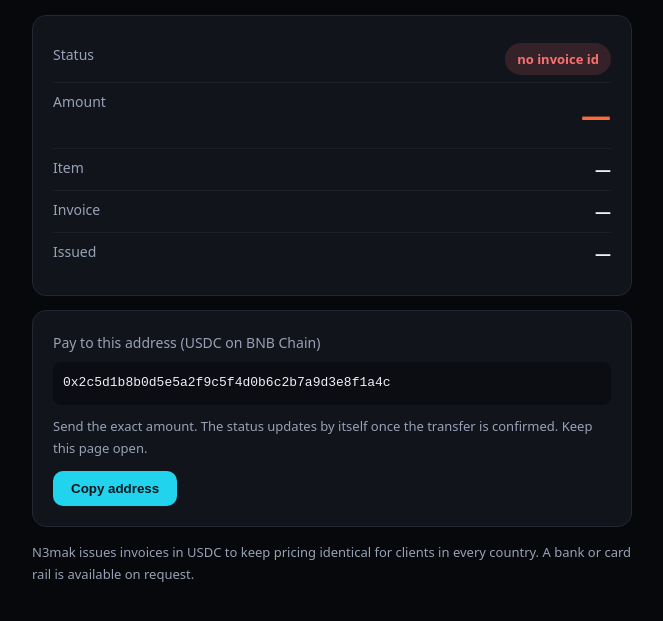
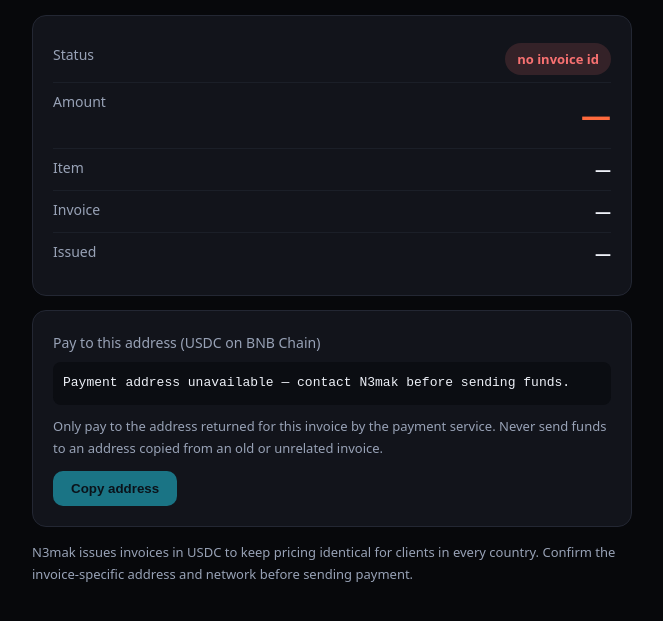
Before and after one commit to Namak7678/n3mak-pay, a plain HTML site: page index.html in a window 1280 px wide. Shown: the part 111-732 px from the top of the page, without its empty margins (308-971 px from the left). Drawn offline with Linux system fonts and the light colour scheme.

Commit message:
Prevent invoice page from displaying an unverified hardcoded payment address

```diff
--- a/index.html
+++ b/index.html
@@ -1,8 +1,8 @@
 <!DOCTYPE html>
 <html lang="en">
 <head>
-<meta charset="utf-8">
-<meta name="viewport" content="width=device-width,initial-scale=1">
+<meta charset="UTF-8">
+<meta name="viewport" content="width=device-width, initial-scale=1.0">
 <title>N3mak invoice</title>
 <style>
 body{background:#07080b;color:#eef1f8;font-family:system-ui,-apple-system,sans-serif;line-height:1.7;margin:0}
@@ -22,6 +22,7 @@ h1{font-size:26px;margin:6px 0 18px}
 .addr{font-family:ui-monospace,monospace;font-size:13px;background:#0b0d12;padding:10px;border-radius:8px;word-break:break-all}
 .note{color:#98a2b6;font-size:13px;margin-top:10px}
 button{background:#22d3ee;color:#04121a;border:0;font-weight:700;padding:10px 18px;border-radius:10px;cursor:pointer;margin-top:12px}
+button:disabled{opacity:.5;cursor:not-allowed}
 </style>
 </head>
 <body>
@@ -37,16 +38,16 @@ button{background:#22d3ee;color:#04121a;border:0;font-weight:700;padding:10px 18
   </div>
   <div class="card">
     <div class="k" style="margin-bottom:8px">Pay to this address (USDC on BNB Chain)</div>
-    <div class="addr" id="addr">—</div>
-    <div class="note">Send the exact amount. The status updates by itself once the transfer is confirmed. Keep this page open.</div>
-    <button onclick="navigator.clipboard.writeText(document.getElementById('addr').textContent)">Copy address</button>
+    <div class="addr" id="addr">Payment address unavailable — contact N3mak before sending funds.</div>
+    <div class="note">Only pay to the address returned for this invoice by the payment service. Never send funds to an address copied from an old or unrelated invoice.</div>
+    <button id="copy-address" disabled>Copy address</button>
   </div>
   <div class="card" id="ppcard" style="display:none">
     <div class="k" style="margin-bottom:8px">Prefer card or PayPal</div>
     <div class="note" style="margin-top:0">Pay the same amount here and reply in the bot with the transaction id. These payments are confirmed by hand within a few hours, not automatically.</div>
     <a class="btn" id="pplink" href="#" target="_blank" rel="noopener" style="display:inline-block;background:#ffc439;color:#111;font-weight:800;padding:12px 20px;border-radius:10px;text-decoration:none;margin-top:12px">Pay with PayPal</a>
   </div>
-  <div class="note">N3mak issues invoices in USDC to keep pricing identical for clients in every country. A bank or card rail is available on request.</div>
+  <div class="note">N3mak issues invoices in USDC to keep pricing identical for clients in every country. Confirm the invoice-specific address and network before sending payment.</div>
 </div>
 <script>
 const api = "https://n3mak-bot-n7dx.onrender.com/api/invoice/";
@@ -60,18 +61,24 @@ async function load() {
     if (!r.ok || d.error) { set("status", "not found"); document.getElementById("status").className = "status err"; return; }
     set("status", d.status === "paid" ? "paid" : "awaiting payment");
     document.getElementById("status").className = "status " + (d.status === "paid" ? "paid" : "pending");
-    set("amount", d.amount.toFixed(2) + " " + d.currency);
+    set("amount", Number(d.amount).toFixed(2) + " " + d.currency);
     set("product", d.product || "—");
     set("code", d.code);
     set("created", (d.created || "").slice(0, 16).replace("T", " ") + " UTC");
-    if (d.address) set("addr", d.address);
+    if (d.address) {
+      set("addr", d.address);
+      document.getElementById("copy-address").disabled = false;
+    }
     if (d.paypal) {
       const c = document.getElementById("ppcard"); const a = document.getElementById("pplink");
-      if (c && a) { c.style.display = "block"; a.href = d.paypal + "/" + encodeURIComponent(d.amount.toFixed(2)); }
+      if (c && a) { c.style.display = "block"; a.href = d.paypal + "/" + encodeURIComponent(Number(d.amount).toFixed(2)); }
     }
   } catch (e) { set("status", "connection error"); document.getElementById("status").className = "status err"; }
 }
-document.getElementById("addr").textContent = "0x2c5d1b8b0d5e5a2f9c5f4d0b6c2b7a9d3e8f1a4c";
+document.getElementById("copy-address").addEventListener("click", () => {
+  const address = document.getElementById("addr").textContent;
+  if (address && address.startsWith("0x")) navigator.clipboard.writeText(address);
+});
 load(); setInterval(load, 20000);
 </script>
 </body>
```
